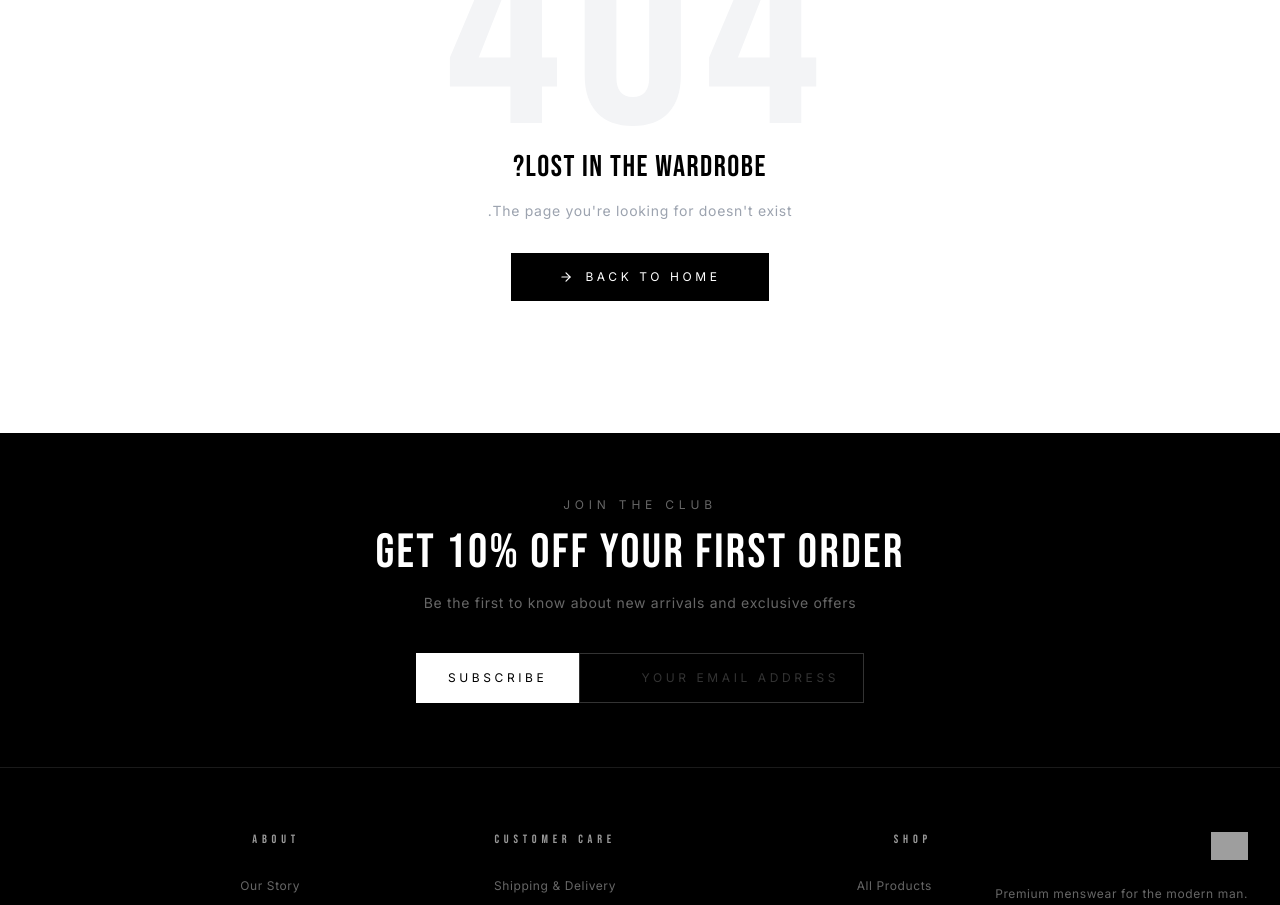
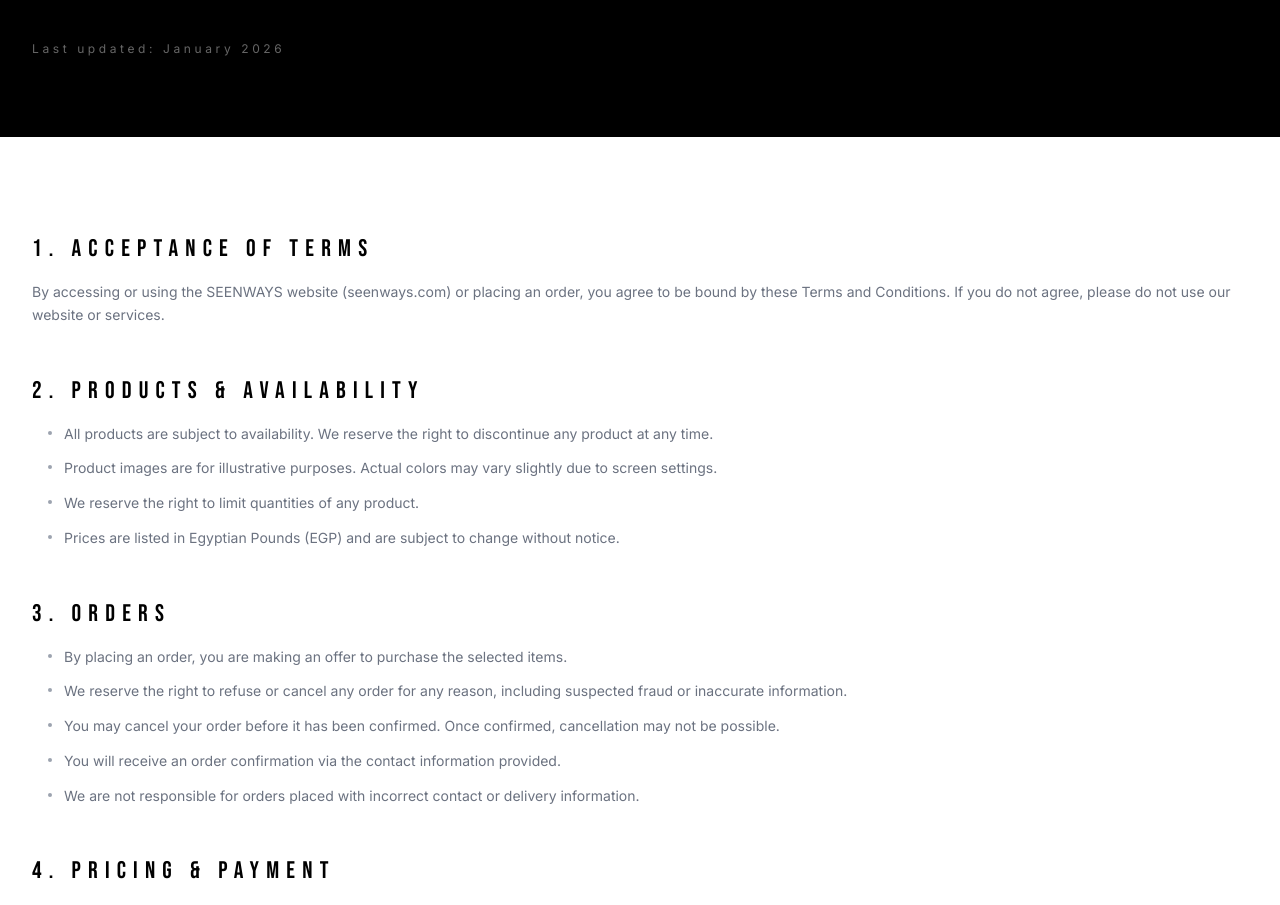
Before and after one commit to Ahmed-Elmmohamedy/seenways-frontend, a Next.js app: page /terms in a window 1280 px wide. Before the commit this address had no page. Shown: the part 367-1272 px from the top of the page. Built offline with nearby package versions, Linux system fonts and the light colour scheme; grey boxes are pictures that could not be loaded.

Commit message:
Create page.tsx

```diff
--- /dev/null
+++ b/src/app/terms/page.tsx
@@ -0,0 +1,187 @@
+import Navbar from "@/components/layout/Navbar";
+import Footer from "@/components/layout/Footer";
+import type { Metadata } from "next";
+
+export const metadata: Metadata = {
+  title: "Terms & Conditions | SEENWAYS",
+};
+
+export default function TermsPage() {
+  return (
+    <>
+      <Navbar />
+      <main className="pt-20" dir="ltr">
+        {/* Hero */}
+        <section className="py-20 bg-black text-white">
+          <div className="container">
+            <p className="text-xs tracking-[0.5em] uppercase text-white/40 mb-4">LEGAL</p>
+            <h1 className="text-6xl md:text-8xl font-display leading-none">TERMS &<br />CONDITIONS</h1>
+            <p className="text-white/40 text-xs tracking-widest mt-6">Last updated: January 2026</p>
+          </div>
+        </section>
+
+        {/* Content */}
+        <section className="py-16 md:py-24">
+          <div className="container max-w-3xl">
+            <div className="space-y-12 text-sm text-gray-500 leading-relaxed">
+
+              <div>
+                <h2 className="text-2xl font-display tracking-widest text-black mb-4">1. ACCEPTANCE OF TERMS</h2>
+                <p>
+                  By accessing or using the SEENWAYS website (seenways.com) or placing an order, you agree to be bound by these Terms and Conditions. If you do not agree, please do not use our website or services.
+                </p>
+              </div>
+
+              <div>
+                <h2 className="text-2xl font-display tracking-widest text-black mb-4">2. PRODUCTS & AVAILABILITY</h2>
+                <ul className="space-y-3 ml-4">
+                  {[
+                    "All products are subject to availability. We reserve the right to discontinue any product at any time.",
+                    "Product images are for illustrative purposes. Actual colors may vary slightly due to screen settings.",
+                    "We reserve the right to limit quantities of any product.",
+                    "Prices are listed in Egyptian Pounds (EGP) and are subject to change without notice.",
+                  ].map((item) => (
+                    <li key={item} className="flex items-start gap-3">
+                      <span className="w-1 h-1 bg-gray-400 rounded-full mt-2 flex-shrink-0" />
+                      {item}
+                    </li>
+                  ))}
+                </ul>
+              </div>
+
+              <div>
+                <h2 className="text-2xl font-display tracking-widest text-black mb-4">3. ORDERS</h2>
+                <ul className="space-y-3 ml-4">
+                  {[
+                    "By placing an order, you are making an offer to purchase the selected items.",
+                    "We reserve the right to refuse or cancel any order for any reason, including suspected fraud or inaccurate information.",
+                    "You may cancel your order before it has been confirmed. Once confirmed, cancellation may not be possible.",
+                    "You will receive an order confirmation via the contact information provided.",
+                    "We are not responsible for orders placed with incorrect contact or delivery information.",
+                  ].map((item) => (
+                    <li key={item} className="flex items-start gap-3">
+                      <span className="w-1 h-1 bg-gray-400 rounded-full mt-2 flex-shrink-0" />
+                      {item}
+                    </li>
+                  ))}
+                </ul>
+              </div>
+
+              <div>
+                <h2 className="text-2xl font-display tracking-widest text-black mb-4">4. PRICING & PAYMENT</h2>
+                <ul className="space-y-3 ml-4">
+                  {[
+                    "All prices are in Egyptian Pounds (EGP) and include applicable taxes.",
+                    "We currently accept Cash on Delivery (COD) only.",
+                    "You have the right to inspect your order upon delivery before completing payment.",
+                    "If you refuse delivery without valid reason after confirming the order, we reserve the right to restrict future orders from your account.",
+                  ].map((item) => (
+                    <li key={item} className="flex items-start gap-3">
+                      <span className="w-1 h-1 bg-gray-400 rounded-full mt-2 flex-shrink-0" />
+                      {item}
+                    </li>
+                  ))}
+                </ul>
+              </div>
+
+              <div>
+                <h2 className="text-2xl font-display tracking-widest text-black mb-4">5. SHIPPING & DELIVERY</h2>
+                <ul className="space-y-3 ml-4">
+                  {[
+                    "We ship to all governorates in Egypt via Bosta.",
+                    "Free shipping on orders over 1,000 EGP. A shipping fee applies to orders below 1,000 EGP, calculated based on your governorate.",
+                    "Delivery times are estimates only and are not guaranteed.",
+                    "We are not liable for delays caused by the shipping carrier or circumstances beyond our control.",
+                    "Risk of loss and title for items pass to you upon delivery.",
+                  ].map((item) => (
+                    <li key={item} className="flex items-start gap-3">
+                      <span className="w-1 h-1 bg-gray-400 rounded-full mt-2 flex-shrink-0" />
+                      {item}
+                    </li>
+                  ))}
+                </ul>
+              </div>
+
+              <div>
+                <h2 className="text-2xl font-display tracking-widest text-black mb-4">6. RETURNS & EXCHANGES</h2>
+                <ul className="space-y-3 ml-4">
+                  {[
+                    "Returns are accepted within 14 days of delivery.",
+                    "Items must be unworn, unwashed, and in original condition with all tags attached.",
+                    "If the return is due to our error, we cover the shipping cost. Otherwise, the customer bears the cost.",
+                    "Sale items may not be eligible for returns.",
+                    "For full details, please refer to our Returns & Exchanges page.",
+                  ].map((item) => (
+                    <li key={item} className="flex items-start gap-3">
+                      <span className="w-1 h-1 bg-gray-400 rounded-full mt-2 flex-shrink-0" />
+                      {item}
+                    </li>
+                  ))}
+                </ul>
+              </div>
+
+              <div>
+                <h2 className="text-2xl font-display tracking-widest text-black mb-4">7. INTELLECTUAL PROPERTY</h2>
+                <p>
+                  All content on this website — including text, images, logos, and designs — is the property of SEENWAYS and is protected by applicable intellectual property laws. You may not reproduce, distribute, or use any content without our express written permission.
+                </p>
+              </div>
+
+              <div>
+                <h2 className="text-2xl font-display tracking-widest text-black mb-4">8. LIMITATION OF LIABILITY</h2>
+                <p>
+                  SEENWAYS shall not be liable for any indirect, incidental, or consequential damages arising from the use of our website or products. Our total liability shall not exceed the amount paid for the order in question.
+                </p>
+              </div>
+
+              <div>
+                <h2 className="text-2xl font-display tracking-widest text-black mb-4">9. PROHIBITED CONDUCT</h2>
+                <p className="mb-4">You agree not to:</p>
+                <ul className="space-y-2 ml-4">
+                  {[
+                    "Place fraudulent or false orders",
+                    "Use our website for any unlawful purpose",
+                    "Attempt to disrupt or damage our website or systems",
+                    "Impersonate any person or entity",
+                  ].map((item) => (
+                    <li key={item} className="flex items-start gap-3">
+                      <span className="w-1 h-1 bg-gray-400 rounded-full mt-2 flex-shrink-0" />
+                      {item}
+                    </li>
+                  ))}
+                </ul>
+              </div>
+
+              <div>
+                <h2 className="text-2xl font-display tracking-widest text-black mb-4">10. CHANGES TO TERMS</h2>
+                <p>
+                  We reserve the right to modify these Terms and Conditions at any time. Changes will be effective immediately upon posting. Your continued use of our website after any changes constitutes your acceptance of the new terms.
+                </p>
+              </div>
+
+              <div>
+                <h2 className="text-2xl font-display tracking-widest text-black mb-4">11. GOVERNING LAW</h2>
+                <p>
+                  These Terms and Conditions are governed by the laws of the Arab Republic of Egypt. Any disputes shall be subject to the exclusive jurisdiction of the Egyptian courts.
+                </p>
+              </div>
+
+              <div>
+                <h2 className="text-2xl font-display tracking-widest text-black mb-4">12. CONTACT US</h2>
+                <p>For any questions regarding these Terms and Conditions:</p>
+                <div className="mt-4 space-y-2">
+                  <p><strong className="text-black">Brand:</strong> SEENWAYS</p>
+                  <p><strong className="text-black">Instagram:</strong> <a href="https://www.instagram.com/seen__ways" className="underline hover:text-black">@seen__ways</a></p>
+                  <p><strong className="text-black">Facebook:</strong> <a href="https://www.facebook.com/profile.php?id=100090374707078" className="underline hover:text-black">SEENWAYS on Facebook</a></p>
+                  <p><strong className="text-black">Website:</strong> seenways.com</p>
+                </div>
+              </div>
+
+            </div>
+          </div>
+        </section>
+      </main>
+      <Footer />
+    </>
+  );
+}
```
